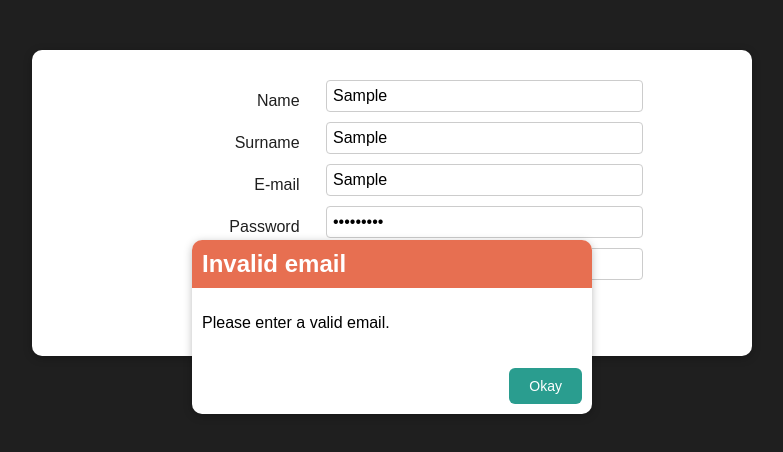
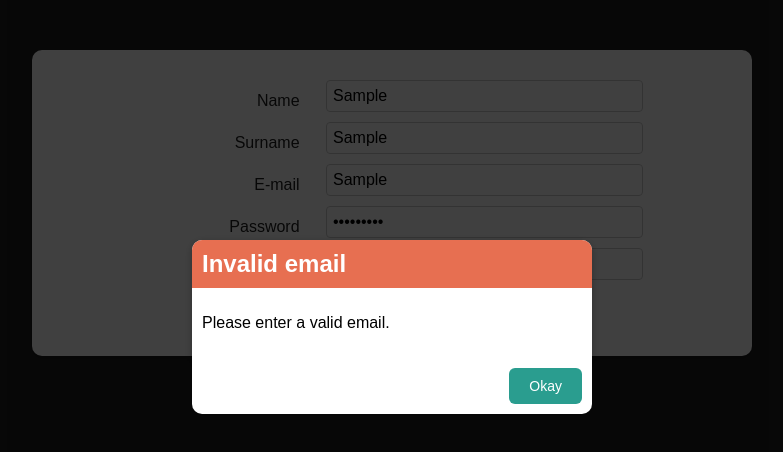
Before and after one commit to nbenlin/react-form-validation-with-error-modal, a React (Create React App) app: page / in a window 1280 px wide. Both pictures are taken after typing "Sample", "Sample", "Sample", "Sample123", "Sample" into the empty fields and a click on the button "Submit". Shown: the top 452 px of the page, without its empty margins (248-1031 px from the left). Built offline with nearby package versions, Linux system fonts and the light colour scheme.

Commit message:
add backdrop and styling to Modal component

```diff
--- a/src/components/UI/Modal/ErrorModal.js
+++ b/src/components/UI/Modal/ErrorModal.js
@@ -6,6 +6,7 @@ import classes from "./ErrorModal.module.css";
 const ErrorModal = (props) => {
   return (
     <>
+      <div className={classes.backdrop}>
         <Card className={classes.modal}>
           <header className={classes.header}>
             <h2>{props.title}</h2>
@@ -17,6 +18,7 @@ const ErrorModal = (props) => {
             <Button>Okay</Button>
           </footer>
         </Card>
+      </div>
     </>
   );
 };
--- a/src/components/UI/Modal/ErrorModal.module.css
+++ b/src/components/UI/Modal/ErrorModal.module.css
@@ -1,3 +1,13 @@
+.backdrop {
+  position: fixed;
+  top: 0;
+  left: 0;
+  width: 100%;
+  height: 100vh;
+  z-index: 10;
+  background: rgba(0, 0, 0, 0.75);
+}
+
 .modal {
   position: fixed;
   top: 30vh;
```
Lines whose indentation alone changed are shown as unchanged.
